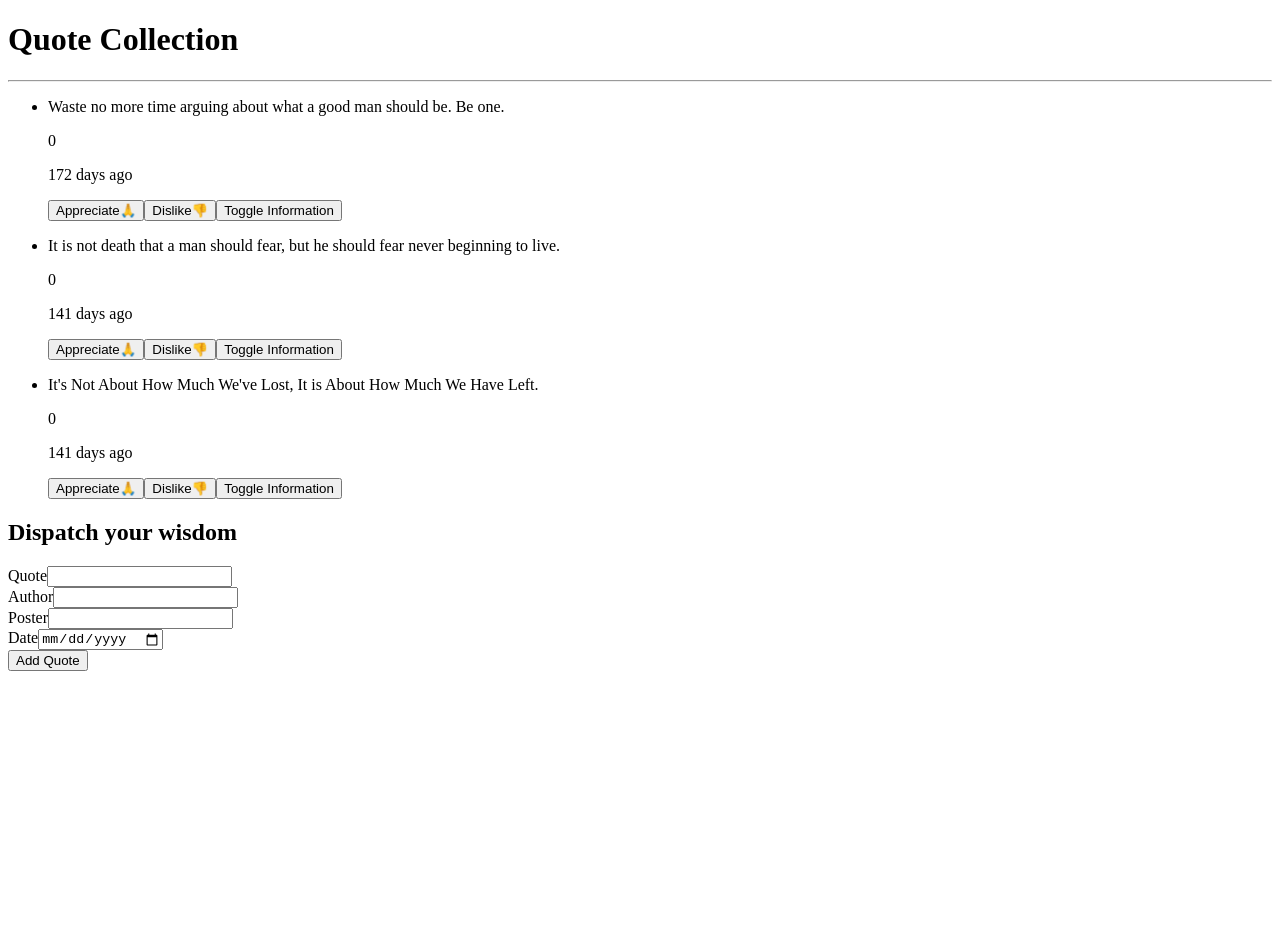
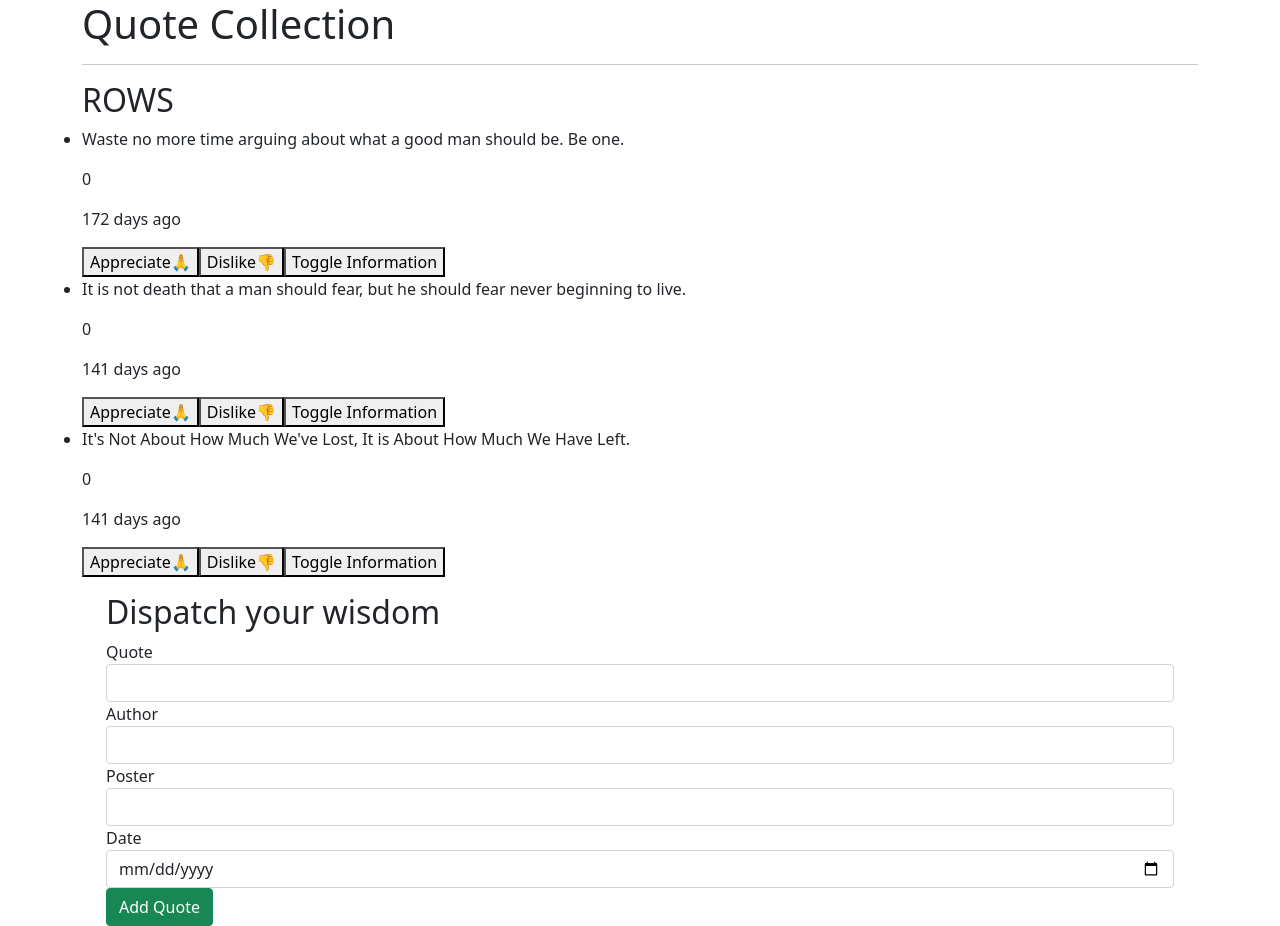
Before and after one commit to GLouisG/thequote, an Angular app in the folder thequote/: page / in a window 1280 px wide. Before the commit the page ends 800 px from the top, so only its background shows below. Built offline with nearby package versions, Linux system fonts and the light colour scheme.

Commit message:
add bootstrap

```diff
--- a/thequote/package.json
+++ b/thequote/package.json
@@ -19,6 +19,8 @@
     "@angular/platform-browser": "~11.2.7",
     "@angular/platform-browser-dynamic": "~11.2.7",
     "@angular/router": "~11.2.7",
+    "bootstrap": "^5.1.0",
+    "popper": "^1.0.1",
     "rxjs": "~6.6.0",
     "tslib": "^2.0.0",
     "zone.js": "~0.11.3"
--- a/thequote/src/app/quote/quote.component.html
+++ b/thequote/src/app/quote/quote.component.html
@@ -1,6 +1,8 @@
-<div>
+<div class="container">
   <h1>Quote Collection</h1>
   <hr>
+  <div class="row">
+  <h2>ROWS</h2>
   <ul>
       <li *ngFor='let quote of quotes; let i = index'>
         <p>{{quote.name}}</p>
@@ -16,3 +18,4 @@
   </ul>
   <app-quote-form (addQuote)="addNewQuote($event)"></app-quote-form>
 </div>
+</div>
--- a/thequote/src/styles.css
+++ b/thequote/src/styles.css
@@ -1 +1 @@
-/* You can add global styles to this file, and also import other style files */
+@import "~bootstrap/dist/css/bootstrap.css"
```
Also changed, not shown: 1 other file (tests, documents, lock files or other folders).
